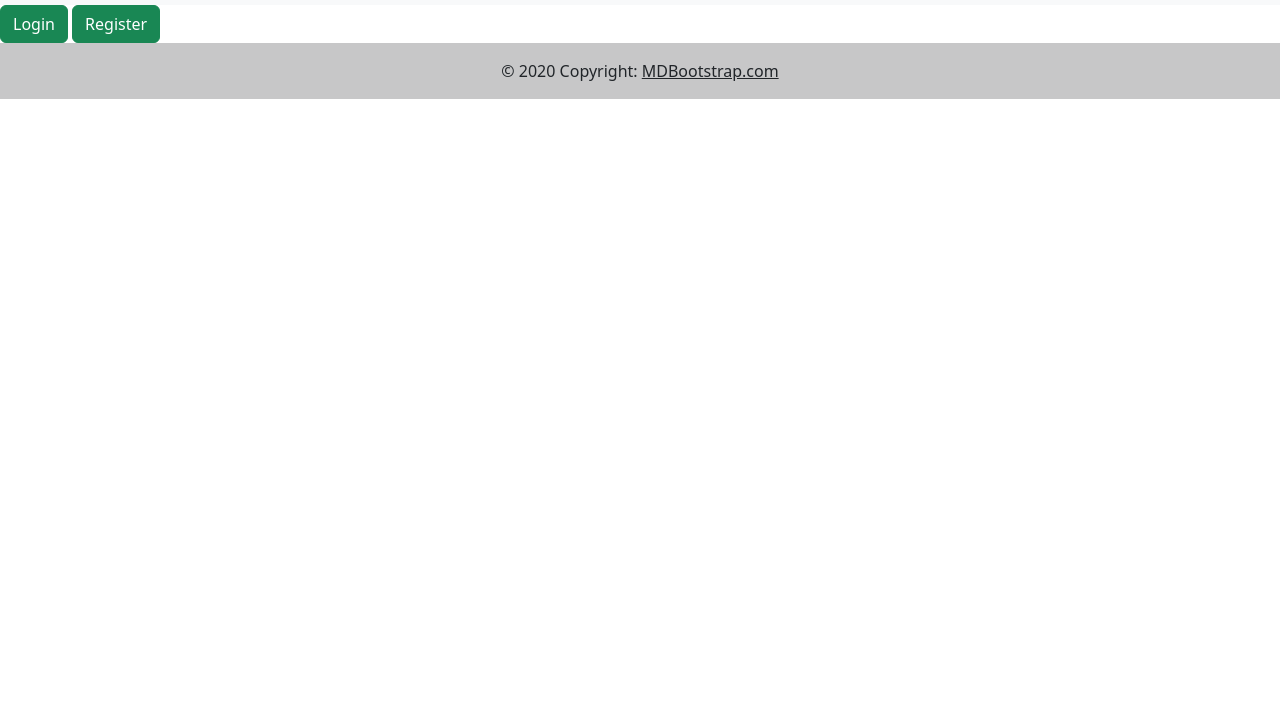
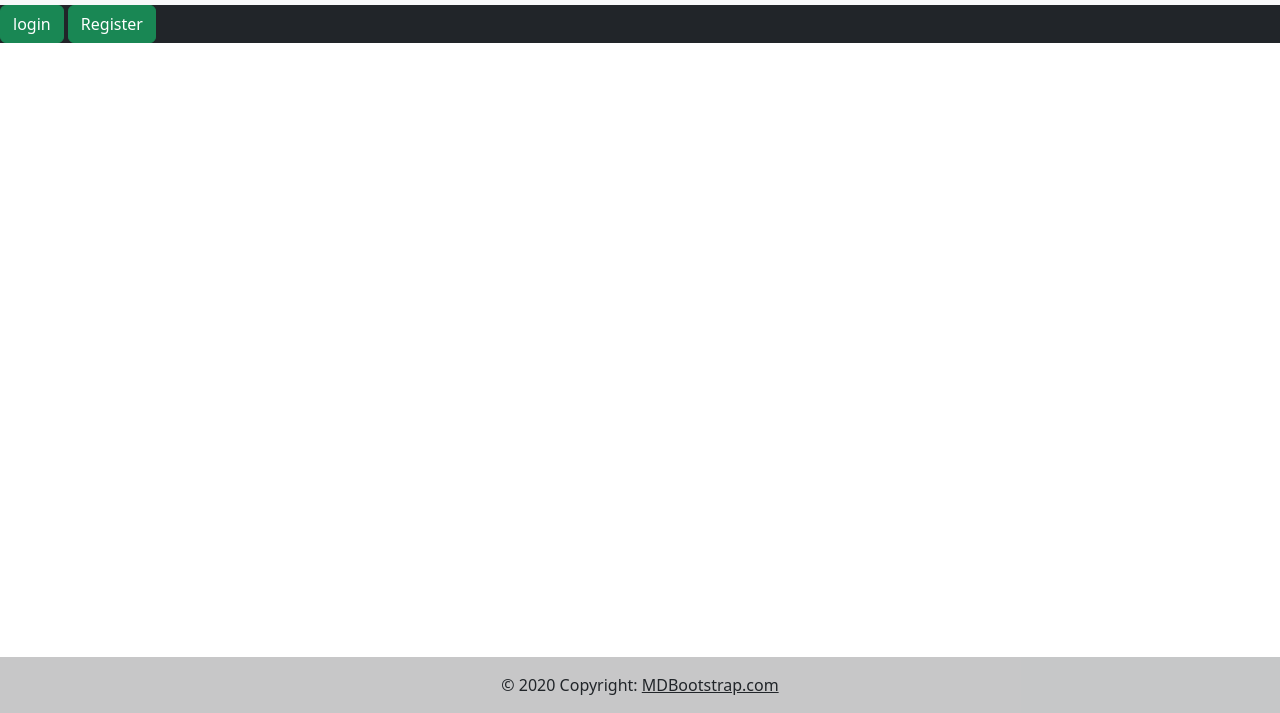
Before and after one commit to jkjode/javascript-2-ca, a website: page index.html in a window 1280 px wide. Shown: the part 87-800 px from the top of the page. Drawn offline with nearby package versions, Linux system fonts and the light colour scheme.

Commit message:
further work with setting up pages

```diff
--- a/index.html
+++ b/index.html
@@ -75,11 +75,24 @@
         </form>
       </div>
     </nav>
+    <main class="bg-dark text-light h-100">
+<div class="bg-dark w-100 h-100">
+      <a href="/profile/login/index.html" class="btn btn-success">login</a>
+      <a href="/profile/register/index.html" class="btn btn-success">Register</a>
 
-    <button class="btn btn-success">Login</button>
-    <button class="btn btn-success">Register</button>
 
-    <footer class="bg-light text-center text-lg-start">
+    <!-- <button>
+    <form method="post" action="/profile/login/index.html">Login</form>
+  </button>
+  <button>
+    <form method="post" action="/profile/register/index.html">Register</form>
+  </button> -->
+
+    <!-- <button class="btn btn-success" method="get" action="/login/index">Login</button>
+    <button class="btn btn-success" method="get" action="/register/index">Register</button> -->
+  </div>
+  </main>
+    <footer class="bg-light text-center text-lg-start fixed-bottom">
       <!-- Copyright -->
       <div class="text-center p-3" style="background-color: rgba(0, 0, 0, 0.2)">
         © 2020 Copyright:
```
